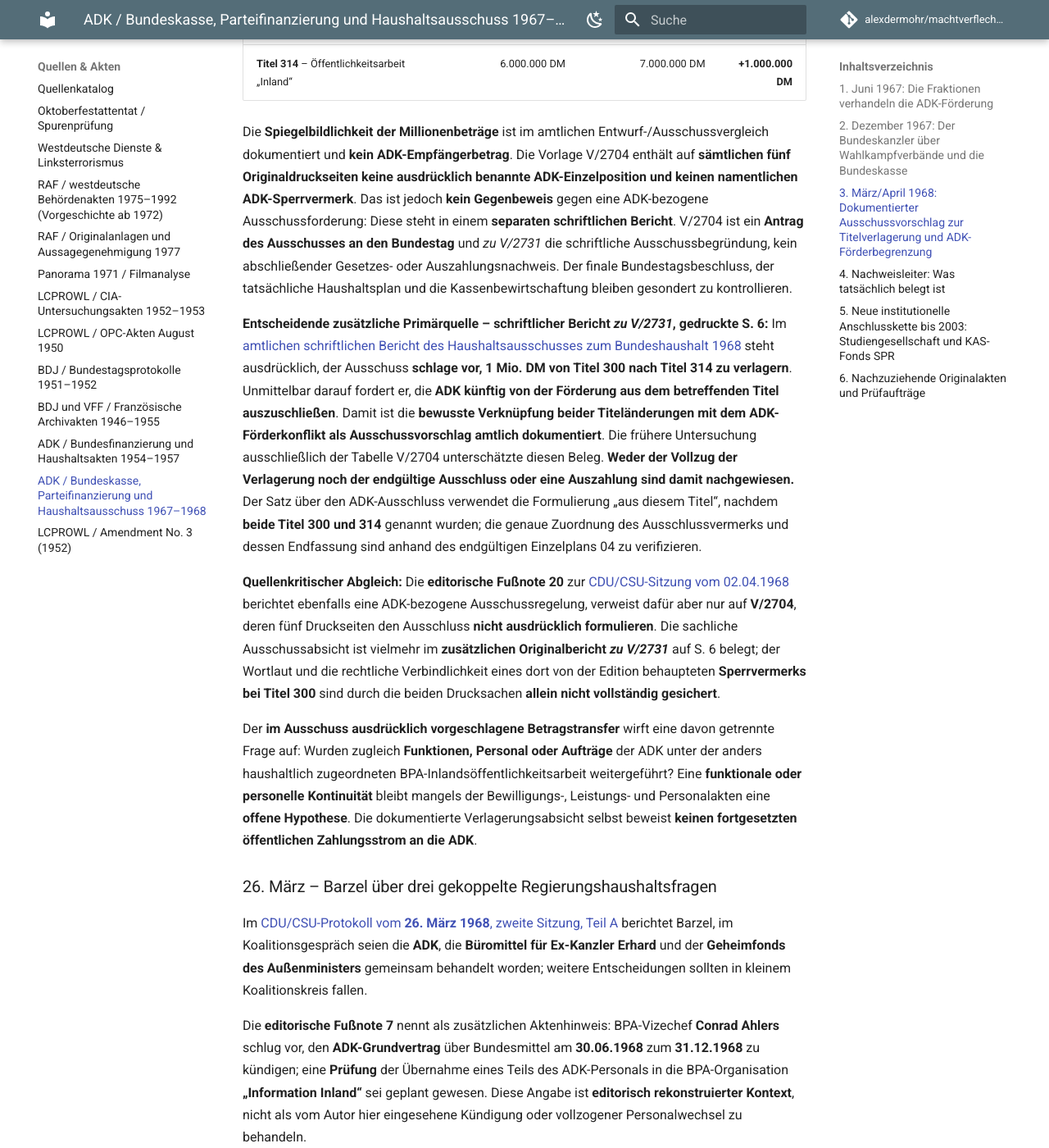
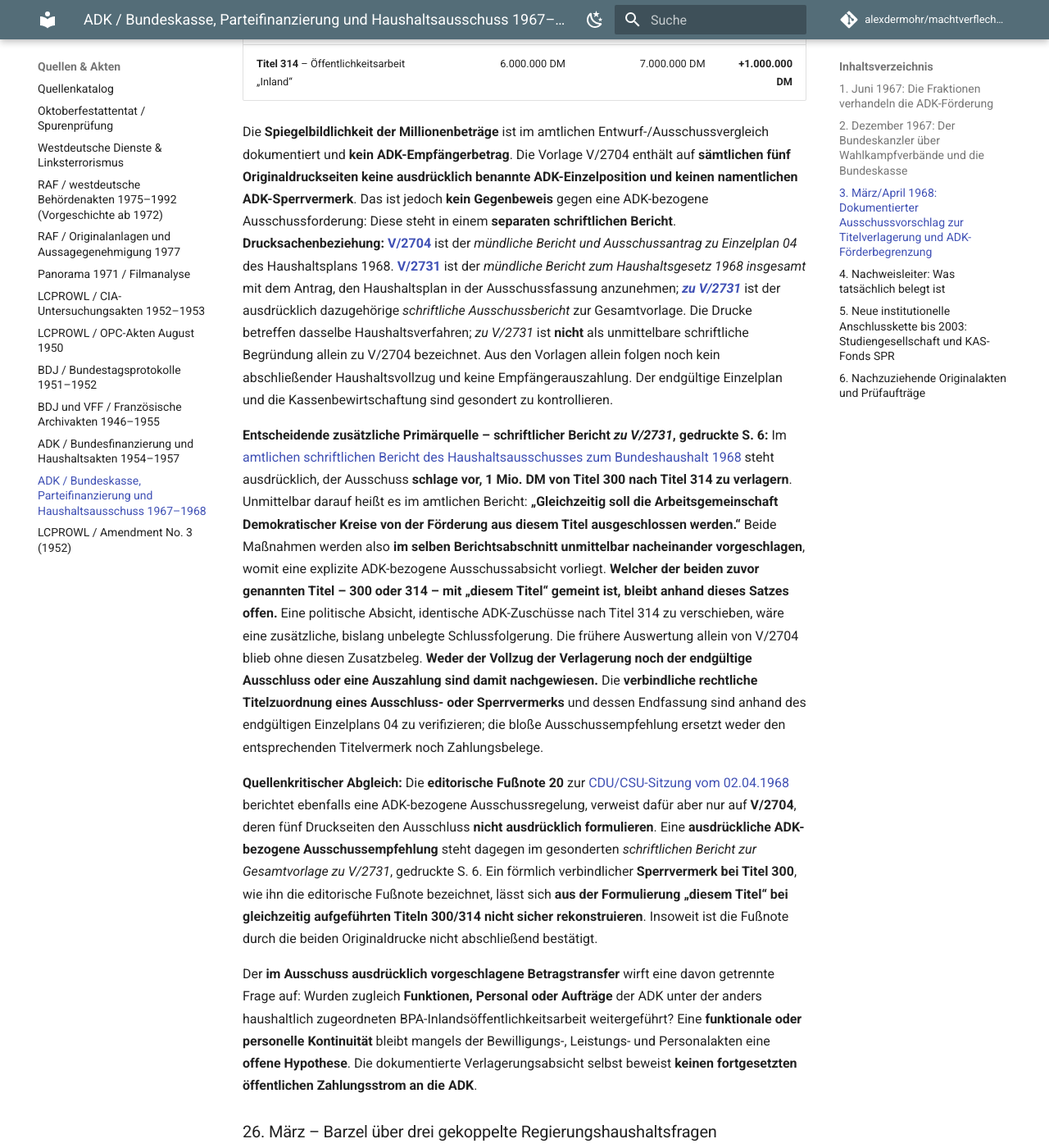
Before and after one commit to alexdermohr/machtverflechtungen, an MkDocs documentation site: the page built from docs/quellen/adk-parteifinanzierung-bundeskasse-1967-1968.md, in a window 1280 px wide and 1400 px high, scrolled down 4927 px. Shown: the whole window at 82% size. Built offline with MkDocs 1.6.1 and Material for MkDocs 9.7.7, drawn with Linux system fonts in a browser that asks for light colours; comment, search, counter and statistics services are not loaded; some of the changed text lies outside the part shown.

Commit message:
fix: Haushaltsausschuss-Titelbezug und Drucksachenbeziehung belegen

```diff
--- a/docs/quellen/adk-parteifinanzierung-bundeskasse-1967-1968.md
+++ b/docs/quellen/adk-parteifinanzierung-bundeskasse-1967-1968.md
@@ -64,11 +64,11 @@ Die amtliche [Bundestagsdrucksache **V/2704 vom 15. März 1968**, Einzelplan 04,
 | **Titel 300** – Verfügungsmittel des Kanzlers zur Förderung des Informationswesens | 8.000.000 DM | 7.000.000 DM | **−1.000.000 DM** |
 | **Titel 314** – Öffentlichkeitsarbeit „Inland“ | 6.000.000 DM | 7.000.000 DM | **+1.000.000 DM** |
 
-Die **Spiegelbildlichkeit der Millionenbeträge** ist im amtlichen Entwurf-/Ausschussvergleich dokumentiert und **kein ADK-Empfängerbetrag**. Die Vorlage V/2704 enthält auf **sämtlichen fünf Originaldruckseiten** **keine ausdrücklich benannte ADK-Einzelposition und keinen namentlichen ADK-Sperrvermerk**. Das ist jedoch **kein Gegenbeweis** gegen eine ADK-bezogene Ausschussforderung: Diese steht in einem **separaten schriftlichen Bericht**. V/2704 ist ein **Antrag des Ausschusses an den Bundestag** und *zu V/2731* die schriftliche Ausschussbegründung, kein abschließender Gesetzes- oder Auszahlungsnachweis. Der finale Bundestagsbeschluss, der tatsächliche Haushaltsplan und die Kassenbewirtschaftung bleiben gesondert zu kontrollieren.
+Die **Spiegelbildlichkeit der Millionenbeträge** ist im amtlichen Entwurf-/Ausschussvergleich dokumentiert und **kein ADK-Empfängerbetrag**. Die Vorlage V/2704 enthält auf **sämtlichen fünf Originaldruckseiten** **keine ausdrücklich benannte ADK-Einzelposition und keinen namentlichen ADK-Sperrvermerk**. Das ist jedoch **kein Gegenbeweis** gegen eine ADK-bezogene Ausschussforderung: Diese steht in einem **separaten schriftlichen Bericht**. **Drucksachenbeziehung:** [**V/2704**](https://dserver.bundestag.de/btd/05/027/0502704.pdf#page=1) ist der *mündliche Bericht und Ausschussantrag zu Einzelplan 04* des Haushaltsplans 1968. [**V/2731**](https://dserver.bundestag.de/btd/05/027/0502731.pdf#page=1) ist der *mündliche Bericht zum Haushaltsgesetz 1968 insgesamt* mit dem Antrag, den Haushaltsplan in der Ausschussfassung anzunehmen; [***zu V/2731***](https://dserver.bundestag.de/btd/05/027/0502731zu.pdf#page=1) ist der ausdrücklich dazugehörige *schriftliche Ausschussbericht* zur Gesamtvorlage. Die Drucke betreffen dasselbe Haushaltsverfahren; *zu V/2731* ist **nicht** als unmittelbare schriftliche Begründung allein zu V/2704 bezeichnet. Aus den Vorlagen allein folgen noch kein abschließender Haushaltsvollzug und keine Empfängerauszahlung. Der endgültige Einzelplan und die Kassenbewirtschaftung sind gesondert zu kontrollieren.
 
-**Entscheidende zusätzliche Primärquelle – schriftlicher Bericht *zu V/2731*, gedruckte S. 6:** Im [amtlichen schriftlichen Bericht des Haushaltsausschusses zum Bundeshaushalt 1968](https://dserver.bundestag.de/btd/05/027/0502731zu.pdf#page=6) steht ausdrücklich, der Ausschuss **schlage vor, 1 Mio. DM von Titel 300 nach Titel 314 zu verlagern**. Unmittelbar darauf fordert er, die **ADK künftig von der Förderung aus dem betreffenden Titel auszuschließen**. Damit ist die **bewusste Verknüpfung beider Titeländerungen mit dem ADK-Förderkonflikt als Ausschussvorschlag amtlich dokumentiert**. Die frühere Untersuchung ausschließlich der Tabelle V/2704 unterschätzte diesen Beleg. **Weder der Vollzug der Verlagerung noch der endgültige Ausschluss oder eine Auszahlung sind damit nachgewiesen.** Der Satz über den ADK-Ausschluss verwendet die Formulierung „aus diesem Titel“, nachdem **beide Titel 300 und 314** genannt wurden; die genaue Zuordnung des Ausschlussvermerks und dessen Endfassung sind anhand des endgültigen Einzelplans 04 zu verifizieren.
+**Entscheidende zusätzliche Primärquelle – schriftlicher Bericht *zu V/2731*, gedruckte S. 6:** Im [amtlichen schriftlichen Bericht des Haushaltsausschusses zum Bundeshaushalt 1968](https://dserver.bundestag.de/btd/05/027/0502731zu.pdf#page=6) steht ausdrücklich, der Ausschuss **schlage vor, 1 Mio. DM von Titel 300 nach Titel 314 zu verlagern**. Unmittelbar darauf heißt es im amtlichen Bericht: **„Gleichzeitig soll die Arbeitsgemeinschaft Demokratischer Kreise von der Förderung aus diesem Titel ausgeschlossen werden.“** Beide Maßnahmen werden also **im selben Berichtsabschnitt unmittelbar nacheinander vorgeschlagen**, womit eine explizite ADK-bezogene Ausschussabsicht vorliegt. **Welcher der beiden zuvor genannten Titel – 300 oder 314 – mit „diesem Titel“ gemeint ist, bleibt anhand dieses Satzes offen.** Eine politische Absicht, identische ADK-Zuschüsse nach Titel 314 zu verschieben, wäre eine zusätzliche, bislang unbelegte Schlussfolgerung. Die frühere Auswertung allein von V/2704 blieb ohne diesen Zusatzbeleg. **Weder der Vollzug der Verlagerung noch der endgültige Ausschluss oder eine Auszahlung sind damit nachgewiesen.** Die **verbindliche rechtliche Titelzuordnung eines Ausschluss- oder Sperrvermerks** und dessen Endfassung sind anhand des endgültigen Einzelplans 04 zu verifizieren; die bloße Ausschussempfehlung ersetzt weder den entsprechenden Titelvermerk noch Zahlungsbelege.
 
-**Quellenkritischer Abgleich:** Die **editorische Fußnote 20** zur [CDU/CSU-Sitzung vom 02.04.1968](https://www.fraktionsprotokolle.de/cdu-csu-05_1968-04-02-t0805_WZ.html) berichtet ebenfalls eine ADK-bezogene Ausschussregelung, verweist dafür aber nur auf **V/2704**, deren fünf Druckseiten den Ausschluss **nicht ausdrücklich formulieren**. Die sachliche Ausschussabsicht ist vielmehr im **zusätzlichen Originalbericht *zu V/2731*** auf S. 6 belegt; der Wortlaut und die rechtliche Verbindlichkeit eines dort von der Edition behaupteten **Sperrvermerks bei Titel 300** sind durch die beiden Drucksachen **allein nicht vollständig gesichert**.
+**Quellenkritischer Abgleich:** Die **editorische Fußnote 20** zur [CDU/CSU-Sitzung vom 02.04.1968](https://www.fraktionsprotokolle.de/cdu-csu-05_1968-04-02-t0805_WZ.html) berichtet ebenfalls eine ADK-bezogene Ausschussregelung, verweist dafür aber nur auf **V/2704**, deren fünf Druckseiten den Ausschluss **nicht ausdrücklich formulieren**. Eine **ausdrückliche ADK-bezogene Ausschussempfehlung** steht dagegen im gesonderten *schriftlichen Bericht zur Gesamtvorlage zu V/2731*, gedruckte S. 6. Ein förmlich verbindlicher **Sperrvermerk bei Titel 300**, wie ihn die editorische Fußnote bezeichnet, lässt sich **aus der Formulierung „diesem Titel“ bei gleichzeitig aufgeführten Titeln 300/314 nicht sicher rekonstruieren**. Insoweit ist die Fußnote durch die beiden Originaldrucke nicht abschließend bestätigt.
 
 Der **im Ausschuss ausdrücklich vorgeschlagene Betragstransfer** wirft eine davon getrennte Frage auf: Wurden zugleich **Funktionen, Personal oder Aufträge** der ADK unter der anders haushaltlich zugeordneten BPA-Inlandsöffentlichkeitsarbeit weitergeführt? Eine **funktionale oder personelle Kontinuität** bleibt mangels der Bewilligungs-, Leistungs- und Personalakten eine **offene Hypothese**. Die dokumentierte Verlagerungsabsicht selbst beweist **keinen fortgesetzten öffentlichen Zahlungsstrom an die ADK**.
 
@@ -84,7 +84,7 @@ Die **editorische Fußnote 7** nennt als zusätzlichen Aktenhinweis: BPA-Vizeche
 
 Im [CDU/CSU-Wortprotokoll vom **2. April 1968**, Haushalt / Auswärtiges Amt](https://www.fraktionsprotokolle.de/cdu-csu-05_1968-04-02-t0805_WZ.html) berichten **Barzel** und **Althammer**, dass ein politisches Gesamtpaket zur ADK-Finanzierung, zum Büro Erhards und zur Behandlung des Außenministerfonds **nicht zustande gekommen** sei. Althammer argumentiert, die Union solle eine Kontrollforderung zum Außenministerfonds nicht fallen lassen, solange die ADK-Frage ungelöst bleibe.
 
-**Quellenkritische Gegenprobe:** Die **editorische Fußnote 20** dieses Protokolls spricht von einem **ADK-spezifischen Sperrvermerk bei Titel 300** und nennt **V/2704**. Deren fünf Druckseiten belegen zwar die Titeländerung, nicht aber den ADK-Ausschluss. **Der ergänzende Originalbericht *zu V/2731*, S. 6,** dokumentiert nun ausdrücklich die **vom Haushaltsausschuss vorgeschlagene Verlagerung von 1 Mio. DM aus Titel 300 in Titel 314 und den gleichzeitigen ADK-Förderausschluss**. Ein vollzogener rechtlicher Sperrvermerk, die endgültige Ausschlussregelung und die Kassenwirkung müssen weiterhin separat belegt werden.
+**Quellenkritische Gegenprobe:** Die **editorische Fußnote 20** dieses Protokolls spricht von einem **ADK-spezifischen Sperrvermerk bei Titel 300** und nennt **V/2704**. Deren fünf Druckseiten belegen zwar die Titeländerung, nicht aber den ADK-Ausschluss. **Der ergänzende Originalbericht *zu V/2731*, S. 6,** stellt den **Vorschlag zur Verlagerung von 1 Mio. DM aus Titel 300 nach 314** und den **ADK-Ausschluss aus „diesem Titel“ unmittelbar nebeneinander**. Weil unmittelbar zuvor **beide Titel** genannt sind, bleibt **offen, ob sich dieser Ausschluss auf Titel 300 oder 314 bezieht**. Ein vollzogener Sperrvermerk, der endgültige Haushaltstitel und die Kassenwirkung müssen separat belegt werden; die Fußnote allein klärt die Zuordnung nicht.
 
 Althammer gibt die Auffassung des Präsidenten des Bundesrechnungshofes wieder, der Außenministerfonds ohne entsprechende Kontrolle sei verfassungswidrig. Dies ist **eine wiedergegebene Argumentation im Fraktionsprotokoll**, **keine hier nachgewiesene verfassungsgerichtliche Entscheidung**. Sein Vergleich mit der Kontrollpraxis bei Nachrichtendiensten ist ebenfalls eine **historische Parteiaussage**, die gegen die Haushalts- und Rechnungshofakten gegenzuprüfen ist.
 
@@ -96,8 +96,8 @@ Althammer gibt die Auffassung des Präsidenten des Bundesrechnungshofes wieder,
 | --- | --- | --- |
 | ADK erhält bzw. soll weiter Bundeszuschüsse erhalten | 06./07.06.1967 zeitgenössische SPD-/CDU-Fraktions- und Bundestagsprotokolle; **separat:** KGParl 26.03.1968, editorische Fußnote 7 | **Staatlicher Förderkanal über BPA/Titel 300** wird in den zeitgenössischen Redebeiträgen ausdrücklich bezeichnet; der **editorische Zusatzbeleg** ist davon zu trennen. |
 | Parteipolitischer Nutzen wird ausdrücklich benannt | **Burger** nennt die ADK 06.06.1967; **Burgemeister** benennt sie 05.12.1967, **Kiesinger** antwortet unmittelbar | Burger ordnet die **ADK** ausdrücklich parteipolitisch ein; Kiesinger bezeichnet die angesprochenen **Wahlkampfverbände** im Kontext der ausdrücklich ADK-bezogenen Frage, **ohne die ADK im eigenen Satz erneut namentlich zu nennen**. |
-| Koalition verhandelt Absenkung auf **¾ der regulären ADK-Jahreszuwendung 1967 (Plan)** | SPD 06.06., Raffert 07.06., CDU/CSU 06.06. | Zeitgenössisch belegte **ADK-Zuschussregelung als Verhandlungsplan**; keine festgestellte Kassen-Auszahlung oder Kürzung des Gesamtfonds. |
-| Ausschuss schlägt 1968 1 Mio. DM von Titel 300 nach 314 sowie den ADK-Förderausschluss vor | **V/2704**, S. 4–5 (Ansätze), und **amtlicher schriftlicher Bericht *zu V/2731*, S. 6** (Zweck); KGParl 02.04., editorische Fußnote 20 | **Explizite Verlagerungs- und Ausschlussabsicht des Ausschusses**; **kein Beleg für endgültigen Vollzug, Auszahlung oder einen bestimmten ADK-Empfängerbetrag**. |
+| Koalition verhandelt Absenkung auf **¾ der regulären ADK-Jahreszuwendung 1967 (Plan)** | SPD 06.06., Raffert 07.06., CDU/CSU 06.06. | Zeitgenössisch belegte **ADK-Zuschussregelung als Verhandlungsplan**; kein Kassenbeleg für die ADK-Tranchen; **nicht mit Rafferts gesonderter Angabe zur Kürzung des Gesamtfonds 1967 von 13 auf 8 Mio. DM gleichzusetzen**. |
+| Ausschuss schlägt 1968 1 Mio. DM von Titel 300 nach 314 und ADK-Förderausschluss aus „diesem Titel“ vor | **V/2704**, S. 4–5 (Ansätze), und **schriftlicher Bericht *zu V/2731*, S. 6** (zwei unmittelbar aufeinanderfolgende Vorschläge); KGParl 02.04., editorische Fußnote 20 | **Amtlich dokumentierte Ausschussvorschläge**; **Bezug des ADK-Ausschlusses auf Titel 300 oder 314 offen**, keine gesicherte endgültige Sperre, tatsächliche Umbuchung oder Empfängerauszahlung. |
 | ADK-Vertrag und BPA-Personal-Nachfolge stehen zur Debatte | KGParl 26.03.1968, **editorische Fußnote 7** | Konkrete **Akten- und Kontinuitätshypothese**, keine belegte Kündigung oder Einstellung. |
 | Außenministerfonds wird in ADK-Koalitionsverhandlung als Druckmittel genannt | Barzel 12.12.1967 und 26.03.1968; Althammer 02.04.1968 | **Politischer Verhandlungszusammenhang getrennter Haushaltspositionen**, nicht deren finanzielle Vermischung. |
 
@@ -108,7 +108,7 @@ Althammer gibt die Auffassung des Präsidenten des Bundesrechnungshofes wieder,
 Ein bislang separat zu prüfender späterer Vermögens- und Trägeranschluss ergibt sich aus einer **historischen Sekundärdarstellung** bei der Stiftung Bundeskanzler-Adenauer-Haus und einer **institutionellen Eigenauskunft der KAS**, die unterschiedlich weit tragen:
 
 1. **Rückblick der Stiftung Bundeskanzler-Adenauer-Haus:** Der [Historiker Torsten Oppelland](https://www.konrad-adenauer.de/seite/arbeitsgemeinschaft-demokratischer-kreise/) schreibt, die ADK sei auf SPD-Drängen in der Großen Koalition bis **1969 sukzessive aufgelöst** worden. Als **Nachfolgeorganisation** nennt er die bereits **1956 gegründete Studiengesellschaft für Public Relations e.V. (SPR)**, die sich nach dieser Darstellung **2001** auflöste. Das ist eine **historische Sekundärdarstellung Oppellands (Stiftung Bundeskanzler-Adenauer-Haus)**, kein unmittelbares Gründungs- oder Liquidationsprotokoll und keine KAS-Eigenerklärung.
-2. **Konrad-Adenauer-Stiftung (KAS), eigene aktuelle Fondsbeschreibung:** Auf ihrer [Spenden- und Fondsseite, Abschnitt „Fonds SPR unterstützen!“](https://www.kas.de/de/unterstuetzen-sie-uns) erklärt die **KAS selbst**, sie habe **2003 entsprechend dem Liquidationsbeschluss der Studiengesellschaft für Public Relations e.V., Bonn, den Fonds SPR eingerichtet**. Daraus würden **Maßnahmen der Wissenschaftlichen Dienste der KAS** finanziert. Diese Erklärung ist ein **institutioneller Primärnachweis der behaupteten Fondsgründung und Zweckbestimmung**; sie ersetzt nicht die Einsicht in den **Liquidationsbeschluss, die Vermögensaufstellung, Übertragungsvereinbarung, Kapitalzuführungen oder späteren Fondsabschlüsse**.
+2. **Konrad-Adenauer-Stiftung (KAS), eigene aktuelle Fondsbeschreibung:** Auf ihrer [Spenden- und Fondsseite, Abschnitt „Fonds SPR unterstützen!“](https://www.kas.de/de/unterstuetzen-sie-uns) erklärt die **KAS selbst**, sie habe **2003 entsprechend dem Liquidationsbeschluss der Studiengesellschaft für Public Relations e.V., Bonn, den Fonds SPR eingerichtet**. Daraus würden **Maßnahmen der Wissenschaftlichen Dienste der KAS** finanziert. Diese Erklärung ist eine **institutionelle Eigenaussage der berichtenden Fonds-Trägerin** zur behaupteten Fondsgründung und Zweckbestimmung; sie ersetzt nicht die Einsicht in den **Liquidationsbeschluss, die Vermögensaufstellung, Übertragungsvereinbarung, Kapitalzuführungen oder späteren Fondsabschlüsse**. **Quellenabhängigkeit:** Die KAS ist eine CDU-nahe Stiftung und zugleich Trägerin des **Archivs für Christlich-Demokratische Politik (ACDP)**. Ihre eigene Fondsbeschreibung und die biografischen Angaben im ACDP-Findbuch bilden deshalb **keine voneinander unabhängigen Bestätigungen einer Vermögensherkunft aus ADK-Bundesmitteln**.
 
 Die damit zunächst dokumentierte **Organisations- und Fondsfolge** lautet: staatlich unterstützte **ADK** (1951–1969) → nach **Oppellands historischer Sekundärdarstellung** **SPR e.V.** (1956–2001) → durch die KAS selbst genannter **Fonds SPR** (2003). **Keiner der beiden Belege weist die Höhe oder Herkunft des übergegangenen Vermögens aus.** Insbesondere darf **nicht** unterstellt werden, dass im Jahr 2003 noch öffentliche ADK- oder BPA-Mittel der 1950er und 1960er Jahre im Fondsvermögen enthalten gewesen seien.
 
@@ -118,7 +118,7 @@ Die damit zunächst dokumentierte **Organisations- und Fondsfolge** lautet: staa
 
 1. **BPA: BArch B 145**, vor allem Förderungsempfänger, Einzelbewilligungen, Verwendungsnachweise, Sach- und Personalkosten und Zahlungsläufe **1966–1969** zu **Kapitel 04 03 / Titel 300**, **Titel 314**, ADK, BPA-*Information Inland* und zu den nachgeordneten Dienstleistern. Nicht den Gesamtansatz mit einer Empfängerzahlung gleichsetzen.
 2. **BPA-Grundvertrag / Kündigungsvermerk** (Conrad Ahlers, mögliche Kündigung 30.06.1968 zum 31.12.1968). Im editorischen Apparat genannte **ACDP 01-226-010** mit Koalitionsunterlagen vergleichen; derzeit **nur über Edition und Findhinweise, nicht als eingesehenes Original**.
-3. **Haushaltsverfahren 1968:** **V/2704** (tabellarische Titeländerungen) und **schriftlichen Bericht *zu V/2731*, S. 6** (explizite Verlagerung und ADK-Ausschluss) mit Bundestagsannahme, endgültigem Einzelplan 04 **einschließlich Titelvermerk/Sperrvermerk und Erläuterungen**, Abschlussrechnung, Ist-Ausgaben und Kontrollberichten vergleichen. Den **unvollständigen V/2704-Quellennachweis** der editorischen Fußnote 20 und die Titelzuordnung des Ausschlusssatzes mit Originalhaushaltsakten abgleichen. Insbesondere prüfen, ob gleiche 1-Mio.-Gegensätze **absichtlich verknüpft** oder nur gemeinsam im Ausschuß beschlossen wurden.
+3. **Haushaltsverfahren 1968:** **V/2704** (tabellarische Titeländerungen) und **schriftlichen Bericht *zu V/2731*, S. 6** (explizite Verlagerung und ADK-Ausschluss) mit Bundestagsannahme, endgültigem Einzelplan 04 **einschließlich Titelvermerk/Sperrvermerk und Erläuterungen**, Abschlussrechnung, Ist-Ausgaben und Kontrollberichten vergleichen. Den **alleinigen V/2704-Verweis** der editorischen Fußnote 20 gegen die **eigenständige schriftliche Berichterstattung zu V/2731** und die späteren Haushaltsakten abgleichen. Zu prüfen ist, **welcher Titel von „diesem Titel“ erfasst war, ob die zwei Vorschläge in den endgültigen Beschluss übernommen wurden und welche tatsächlichen Mittelverwendungen folgten**; eine schon vollzogene Umwidmung oder verdeckte ADK-Fortzahlung wird nicht unterstellt.
 4. **ADK-Personal und Organisationsidentität:** Beschäftigtenlisten, Projektverträge, Kommunikationsmaterialien und Übernahmeakten zu „Information Inland“ 1968–1969. Besonders relevant ist das Kriterium **gleiche Personen/Leistung und neue Zahlstelle**.
 5. **Nachlass des ADK-Präsidenten:** Das [ACDP-Archivfindbuch der Konrad-Adenauer-Stiftung zu Hans Edgar Jahn (über die DDB)](https://www.deutsche-digitale-bibliothek.de/item/QOGR554PFIRMOMWFY2VPGK24GZ6SUU2G) weist den **ACDP-Bestand 01-753** (1956–1997, Nachlass und allgemeine Korrespondenz) aus und nennt ihn **1957–1969** als ADK-Präsidenten sowie als Mitgründer der **Studiengesellschaft Public Relations e.V.** (1956). Die [historische Sekundärdarstellung von Torsten Oppelland bei der Stiftung Bundeskanzler-Adenauer-Haus](https://www.konrad-adenauer.de/seite/arbeitsgemeinschaft-demokratischer-kreise/) bezeichnet diese Gesellschaft als Nachfolgeorganisation; sie ist **keine KAS-Eigenauskunft**. Daraus folgt ein präziser Aktenabgleich zu Personal, Aufträgen und Fördermitteln, aber **kein vorweggenommener Nachweis übertragener Bundeszahlungen**. Die konkreten Akteneinheiten innerhalb 01-753 sind erst zu identifizieren.
 6. **Quellenprüfung zum exakten ADK-Empfängerbetrag:** die in der KGParl-Fußnote genannte *FAZ* vom **18.03.1968** und anschließende BPA-Bewilligungsakten beschaffen; **1,7 Mio. DM** weder aus V/2704 noch aus Niederalts hypothetischem 2-/1,8-Mio.-Beispiel ableiten.
```
Also changed, not shown: 1 other file.
